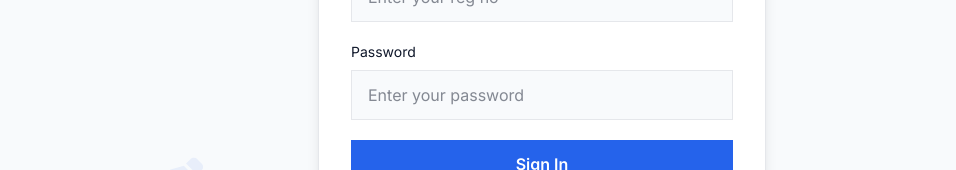
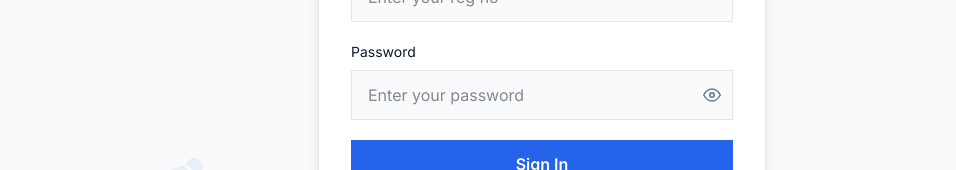
Before and after one commit to Rawweb/school_management_app-frontend, a React (Vite) app: page /login in a window 1280 px wide. Shown: the part 376-546 px from the top of the page, without its empty margins (98-1054 px from the left). Built offline with nearby package versions, Linux system fonts and the light colour scheme.

Commit message:
added show password toggle to login

```diff
--- a/src/pages/Login.jsx
+++ b/src/pages/Login.jsx
@@ -3,14 +3,16 @@ import logo from '../assets/logo.png';
 import { toast } from 'sonner';
 import { Link, useNavigate } from 'react-router-dom';
 import api from '../api/axios';
+import { FiEye, FiEyeOff } from 'react-icons/fi';
 
 const Login = () => {
   const [matricNumber, setMatricNumber] = useState('');
   const [password, setPassword] = useState('');
+  const [showPassword, setShowPassword] = useState(false);
 
   const navigate = useNavigate();
 
-  const handleLogin = async e => {
+  const handleLogin = async (e) => {
     e.preventDefault(); // stop page reload on button click
 
     // validate input
@@ -35,7 +37,10 @@ const Login = () => {
       localStorage.setItem('token', res.data.token);
 
       // save student info - optional but useful
-      localStorage.setItem('student', JSON.stringify(res.data.student));
+      localStorage.setItem(
+        'student',
+        JSON.stringify(res.data.student)
+      );
 
       // success feedback
       toast.success('Login successful', {
@@ -45,65 +50,82 @@ const Login = () => {
       // navigate to dashboard
       navigate('/dashboard');
     } catch (error) {
-      toast.error(error.response?.data?.message || 'Login failed', { id: 'login' });
+      toast.error(error.response?.data?.message || 'Login failed', {
+        id: 'login',
+      });
     }
   };
 
   return (
-    <div className="w-full max-w-md bg-surface border border-border rounded-2xl shadow-lg p-8">
+    <div className='w-full max-w-md bg-surface border border-border rounded-2xl shadow-lg p-8'>
       {/* header */}
-      <div className="text-center mb-8">
-        <Link to="/">
+      <div className='text-center mb-8'>
+        <Link to='/'>
           <img
             src={logo}
-            alt="CampusHub Logo"
-            className="h-10 w-10 mx-auto mb-4"
+            alt='CampusHub Logo'
+            className='h-10 w-10 mx-auto mb-4'
           />
         </Link>
 
-        <h1 className="text-2xl font-bold mb-2">Welcome back</h1>
-        <p className="text-text-muted text-sm">
+        <h1 className='text-2xl font-bold mb-2'>Welcome back</h1>
+        <p className='text-text-muted text-sm'>
           Sign in to continue to CampusHub
         </p>
       </div>
 
       {/* form*/}
-      <form className="space-y-5" onSubmit={handleLogin}>
+      <form className='space-y-5' onSubmit={handleLogin}>
         {/* Matric Number */}
         <div>
-          <label className="block text-sm mb-2">Matric Number</label>
+          <label className='block text-sm mb-2'>Matric Number</label>
           <input
-            type="text"
-            placeholder="Enter your reg no"
+            type='text'
+            placeholder='Enter your reg no'
             value={matricNumber}
-            onChange={e => setMatricNumber(e.target.value)}
-            className="w-full px-4 py-3 bg-bg border border-border focus:outline-none focus:ring-2 focus:ring-primary/40"
+            onChange={(e) => setMatricNumber(e.target.value)}
+            className='w-full px-4 py-3 bg-bg border border-border focus:outline-none focus:ring-2 focus:ring-primary/40'
           />
         </div>
 
         {/* Password */}
         <div>
-          <label className="block text-sm mb-2">Password</label>
-          <input
-            type="password"
-            placeholder="Enter your password"
-            value={password}
-            onChange={e => setPassword(e.target.value)}
-            className="w-full px-4 py-3 bg-bg border border-border focus:outline-none focus:ring-2 focus:ring-primary/40"
-          />
+          <label className='block text-sm mb-2'>Password</label>
+          <div className='relative'>
+            <input
+              type={showPassword ? 'text' : 'password'}
+              placeholder='Enter your password'
+              value={password}
+              onChange={(e) => setPassword(e.target.value)}
+              className='w-full px-4 py-3 pr-12 bg-bg border border-border focus:outline-none focus:ring-2 focus:ring-primary/40'
+            />
+
+            <button
+              type='button'
+              onClick={() => setShowPassword((prev) => !prev)}
+              className='absolute inset-y-0 right-3 flex items-center text-text-muted hover:text-text-primary transition'
+              aria-label={showPassword ? 'Hide password' : 'Show password'}
+            >
+              {showPassword ? (
+                <FiEyeOff size={18} />
+              ) : (
+                <FiEye size={18} />
+              )}
+            </button>
+          </div>
         </div>
 
         {/* Submit Button */}
         <button
-          type="submit"
-          className="w-full bg-primary text-white py-3 font-semibold hover:bg-primary-hover
-              transition-colors"
+          type='submit'
+          className='w-full bg-primary text-white py-3 font-semibold hover:bg-primary-hover
+              transition-colors'
         >
           Sign In
         </button>
 
         {/* Quote / Notice */}
-        <p className="text-center text-xs md:text-sm text-text-muted mt-6 italic">
+        <p className='text-center text-xs md:text-sm text-text-muted mt-6 italic'>
           “Access to this portal is provided by this team.”
         </p>
       </form>
```
